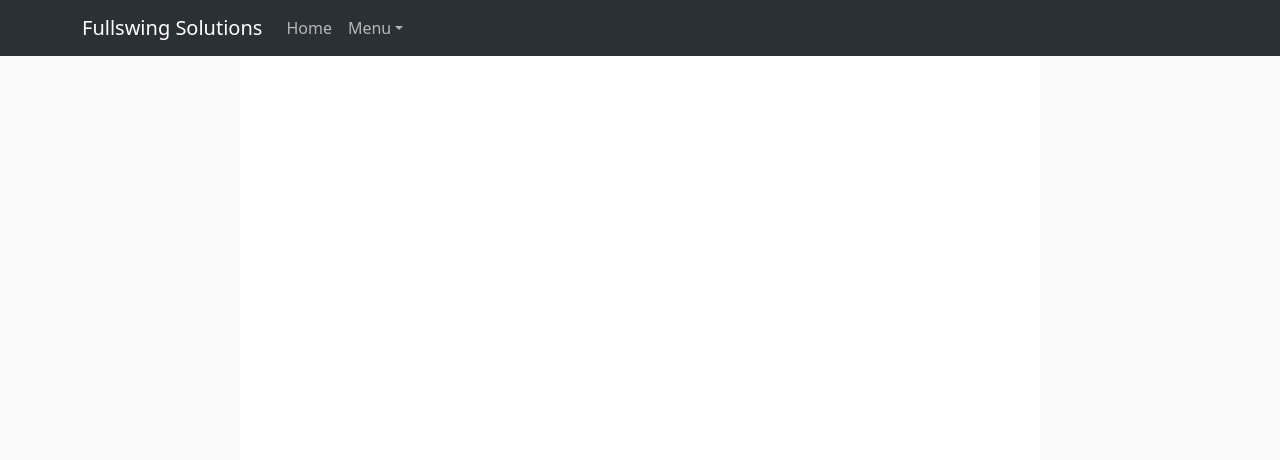
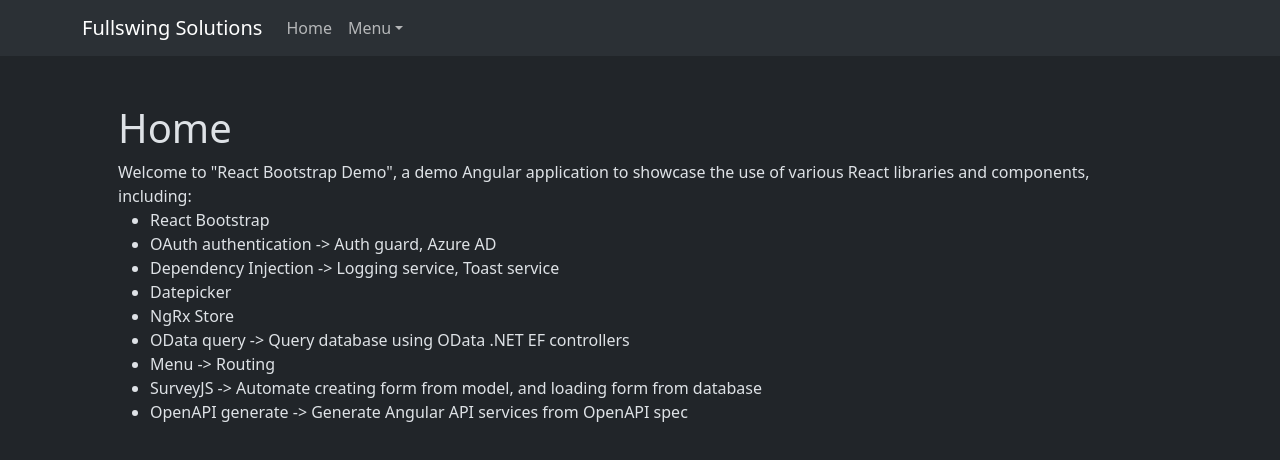
Before and after one commit to jburditt/react-demo, a Next.js app: page / in a window 1280 px wide. Shown: the top 460 px of the page. Built offline with nearby package versions, Linux system fonts and the light colour scheme.

Commit message:
add page layout

```diff
--- a/src/app/layout.tsx
+++ b/src/app/layout.tsx
@@ -3,6 +3,8 @@
 import "./globals.css";
 import 'bootstrap/dist/css/bootstrap.min.css';
 import 'bootstrap-icons/font/bootstrap-icons.css';
+import Header from "./components/header";
+import { Col, Container, Row } from "react-bootstrap";
 
 const geistSans = Geist({
   variable: "--font-geist-sans",
@@ -27,7 +29,12 @@
   return (
     <html lang="en" data-bs-theme="dark">
       <body className={`${geistSans.variable} ${geistMono.variable}`}>
-        {children}
+        <Header />
+        <Container className="p-5">
+          <Row className="mr-auto">
+            <Col>{children}</Col>
+          </Row>
+        </Container>
       </body>
     </html>
   );
--- a/src/app/page.tsx
+++ b/src/app/page.tsx
@@ -6,12 +6,22 @@
 export default function Home() {
   return (
     <>
-      <Header />
-      <div className={styles.page}>
-        <main className={styles.main}>
+      <h1>Home</h1>
 
-        </main>
-      </div>
+      Welcome to "React Bootstrap Demo", a demo Angular application to showcase the use of
+      various React libraries and components, including:
+
+      <ul>
+        <li>React Bootstrap</li>
+        <li>OAuth authentication -&gt; Auth guard, Azure AD</li>
+        <li>Dependency Injection -&gt; Logging service, Toast service</li>
+        <li>Datepicker</li>
+        <li>NgRx Store</li>
+        <li>OData query -&gt; Query database using OData .NET EF controllers</li>
+        <li>Menu -&gt; Routing</li>
+        <li>SurveyJS -&gt; Automate creating form from model, and loading form from database</li>
+        <li>OpenAPI generate -&gt; Generate Angular API services from OpenAPI spec</li>
+      </ul>
     </>
   );
 }
```
